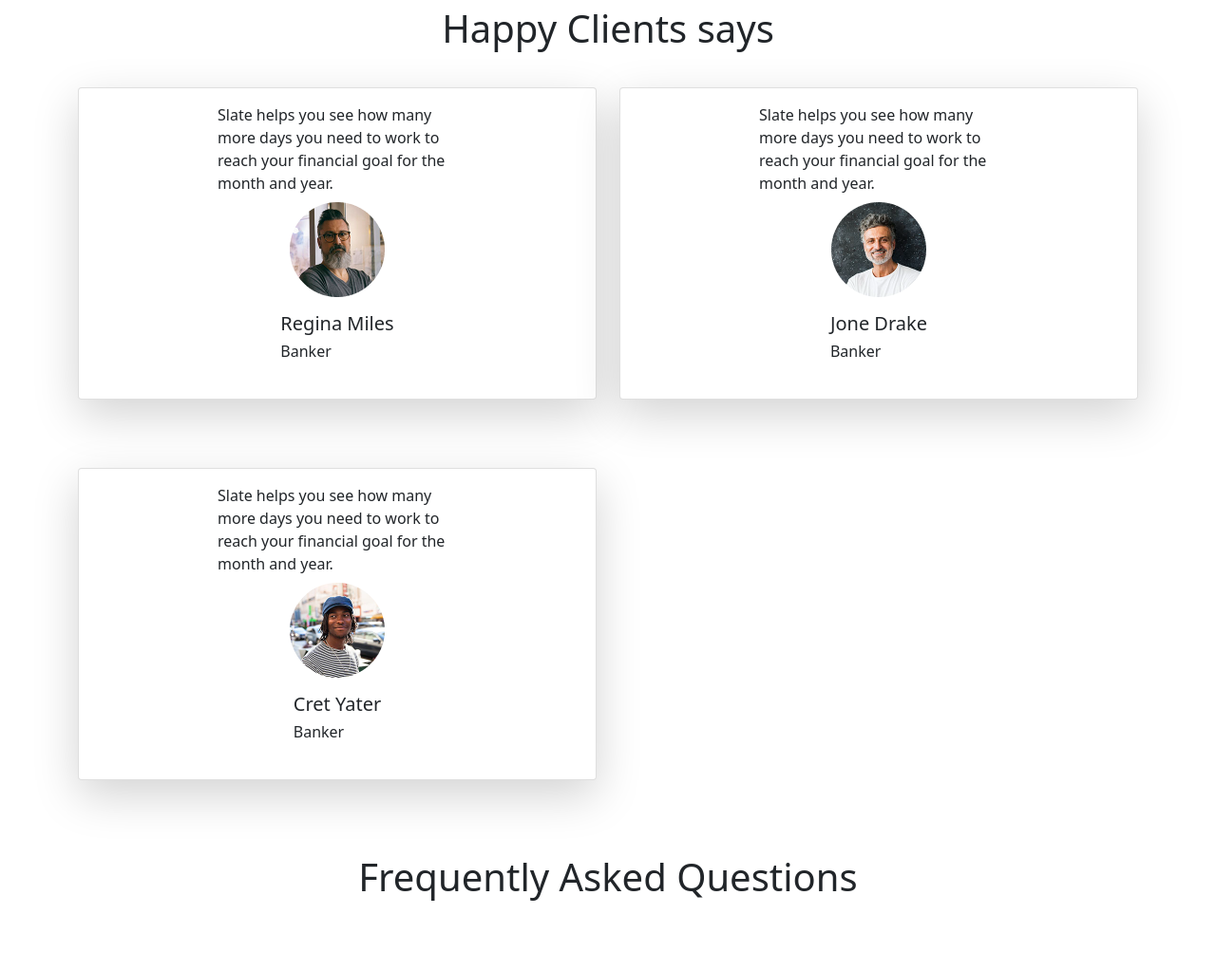
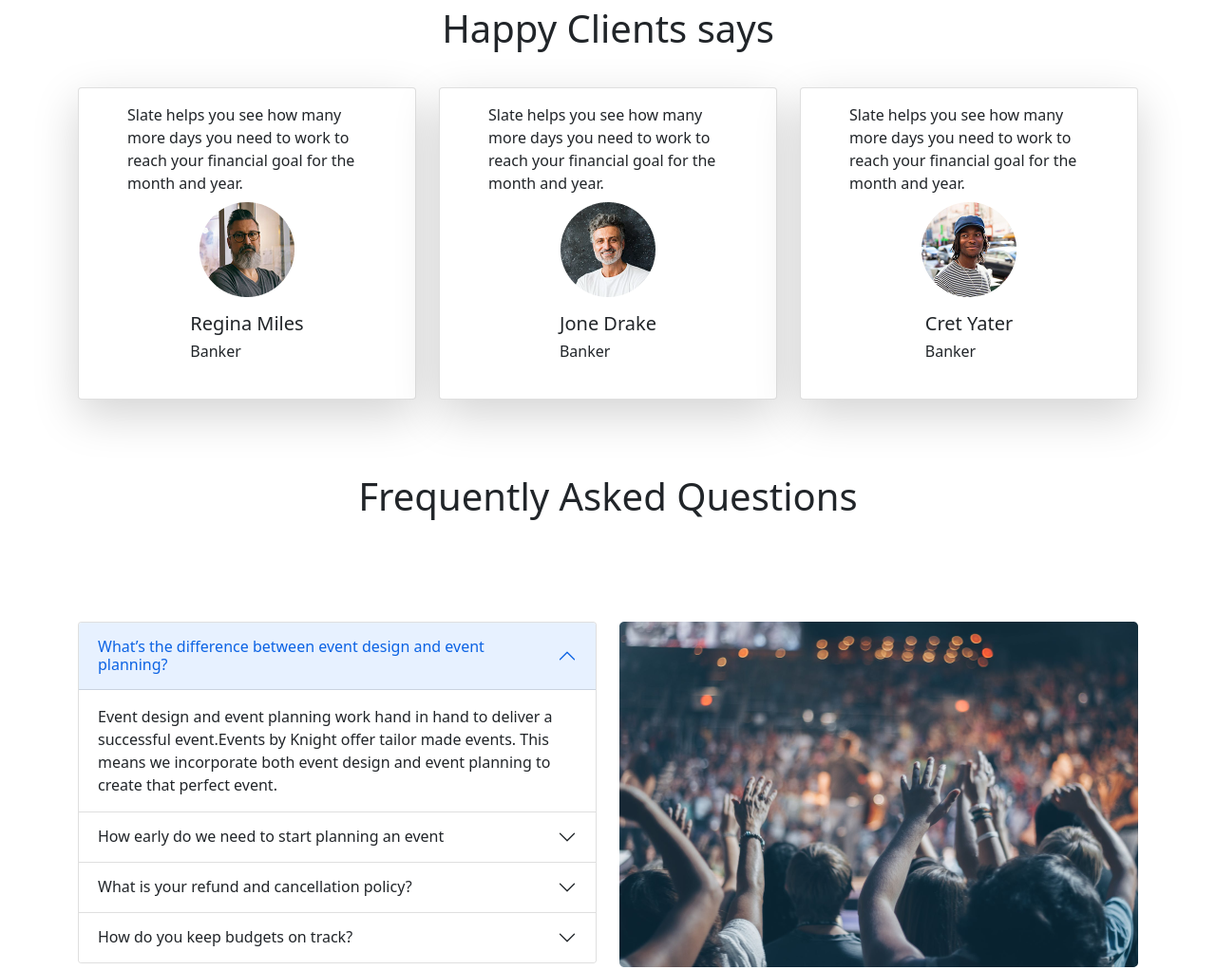
Before and after one commit to gandib/romeo-convention-center, a plain HTML site: page index.html in a window 1280 px wide. Shown: the part 1516-2538 px from the top of the page at 95% size. Drawn offline with nearby package versions, Linux system fonts and the light colour scheme.

Commit message:
responsive

```diff
--- a/index.html
+++ b/index.html
@@ -243,7 +243,7 @@
                 <h1>Happy Clients says</h1>
             </div>
             <div class="row row-cols-1 row-cols-md-3 g-4">
-                <div class="col col-md-6">
+                <div class="col col-md-6 col-lg-4">
                     <div class="card d-flex align-items-center shadow-lg p-3 mb-5 bg-body rounded">
                         <div>
                             <p class="card-text" style="width: 252px;height:104px;">Slate helps
@@ -261,7 +261,7 @@
                         </div>
                     </div>
                 </div>
-                <div class="col col-md-6">
+                <div class="col col-md-6 col-lg-4">
                     <div class="card d-flex align-items-center shadow-lg p-3 mb-5 bg-body rounded">
                         <div>
                             <p class="card-text" style="width: 252px;height:104px;">Slate helps
@@ -279,7 +279,7 @@
                         </div>
                     </div>
                 </div>
-                <div class="col col-md-6">
+                <div class="col col-md-6 col-lg-4">
                     <div class="card d-flex align-items-center shadow-lg p-3 mb-5 bg-body rounded">
                         <div>
                             <p class="card-text" style="width: 252px;height:104px;">Slate helps
@@ -407,8 +407,7 @@
     </main>
 
     <footer>
-        <div class="d-flex d-flex align-items-center justify-content-around"
-            style="height: 280px; background-color:black;">
+        <div class="d-flex align-items-center justify-content-around" style="height: 280px; background-color:black;">
             <div>
                 <p style="font-size: 14px; font-family: 400; color: #D9DBE1;">© 2022 bike. All rights
                     reserved</p>
```
